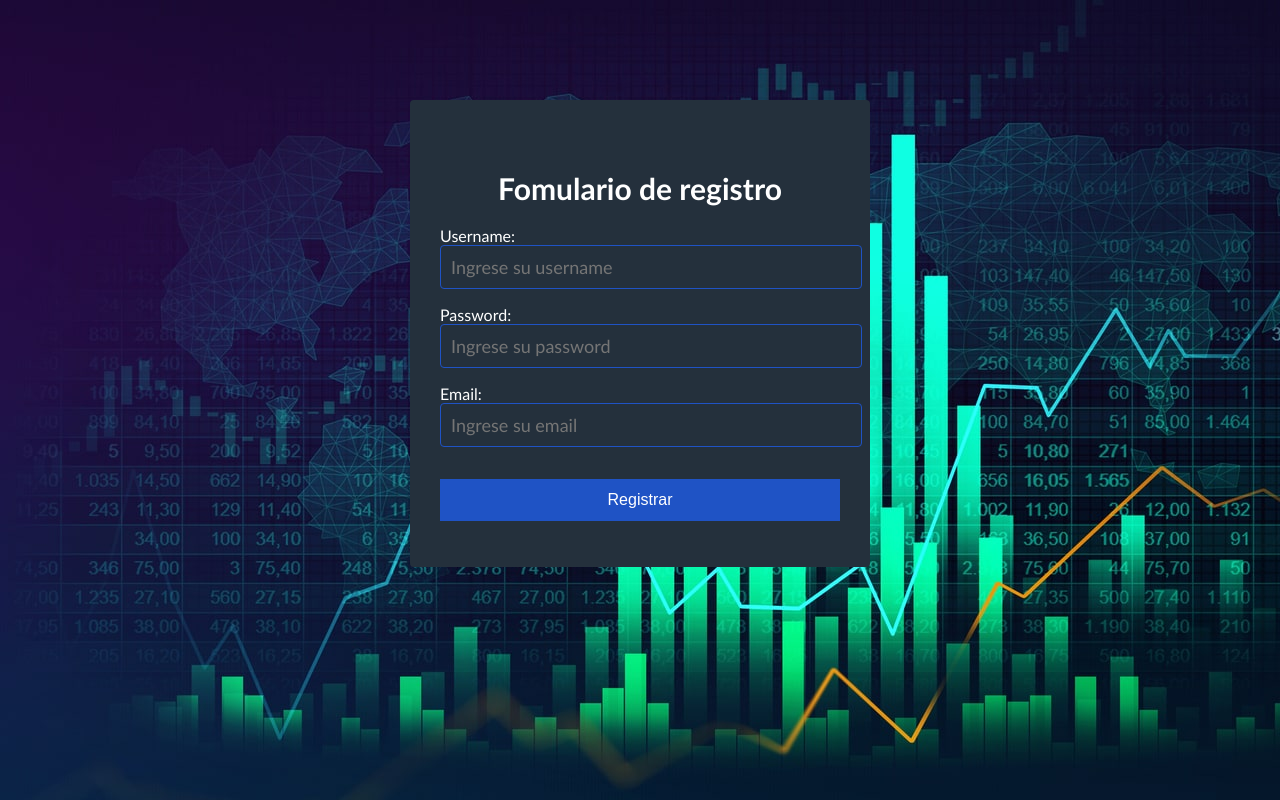
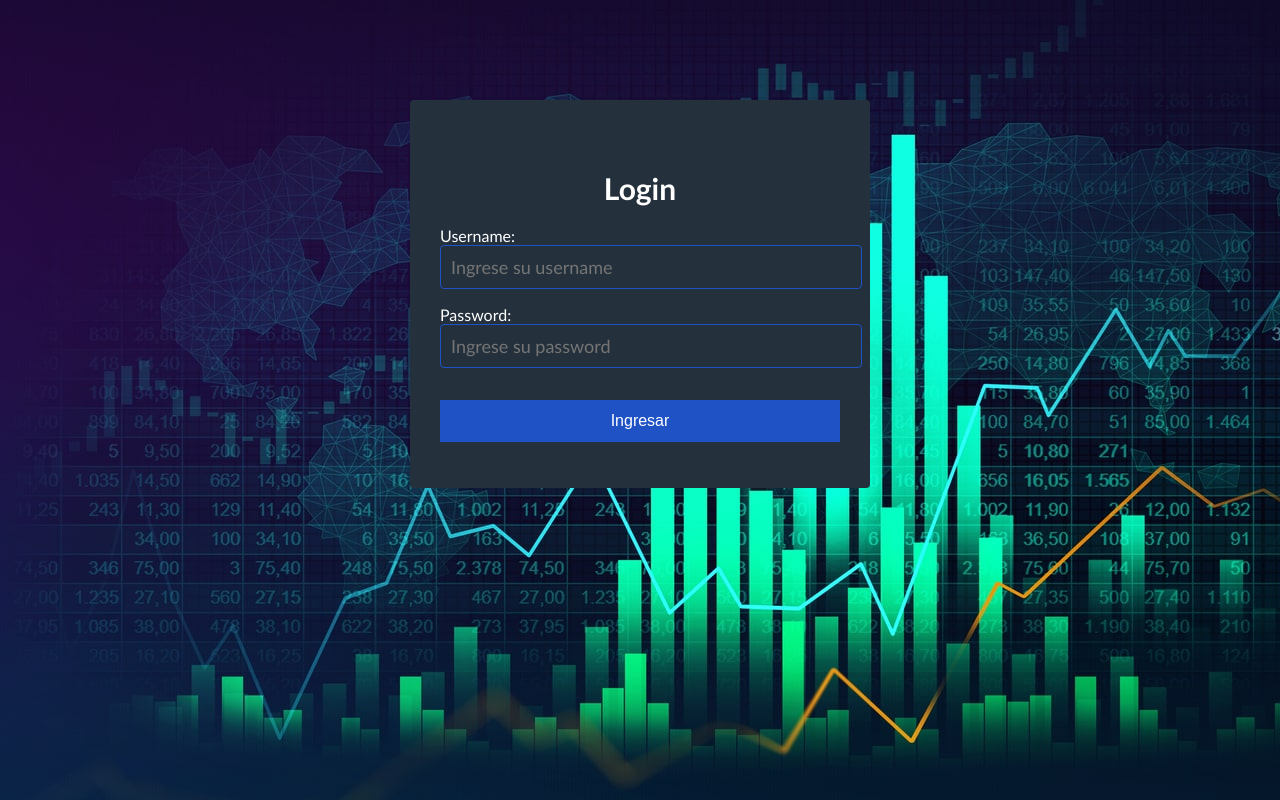
Before and after one commit to Ereiclo/stonks, a Django app: template core/stocks/templates/stocks/index.html in a window 1280 px wide. Run offline with Django 4.2, Linux system fonts and the light colour scheme; the template is opened without the code that fills it, so the values that code supplies are empty.

Commit message:
login view endpoint development

```diff
--- a/core/stocks/templates/stocks/index.html
+++ b/core/stocks/templates/stocks/index.html
@@ -4,62 +4,24 @@
 
 <head>
 
-	<title>Formulario de registro</title>
+	<title>Login</title>
 	<link rel="stylesheet" type="text/css" href="{%static 'stocks/style.css' %}">
 </head>
 <body>
 
-	<form class="form-register " id="form">
-		<center><h4>Fomulario de registro</h4></center>
 
-		<label for="username">Username:</label>
+	<form class="form-register ">
+		<center><h4>Login</h4></center>
+		<label for="username">Username:<//label>
 		<input class="controls" type="text" name="username" id="username" placeholder="Ingrese su username">
-		<label for="password">Password:</label>
-		<input class="controls" type="password" name="password" id="password" placeholder="Ingrese su password">
-		<label for="password">Email:</label>
-		<input class="controls" type="text" name="email" id="email" placeholder="Ingrese su email">
+		<label for="password">Password:<//label>
+		<input class="controls" type="text" name="password" id="password" placeholder="Ingrese su password">
 
-		<input class="boton" type="submit" value="Registrar" >
+
+		<input class="boton2" type="submit" value="Ingresar" >
 
 	</form>
 
 
 </body>
-    <script>
-
-	function setCookie(cname, cvalue, exdays) {
-		    const d = new Date();
-		    d.setTime(d.getTime() + (exdays * 24 * 60 * 60 * 1000));
-		    let expires = "expires="+d.toUTCString();
-		    document.cookie = cname + "=" + cvalue + ";" + expires + ";path=/";
-	}
-
-
-	document.getElementById("form").onsubmit = e => {
-
-	    e.preventDefault();
-
-
-	    fetch('http://127.0.0.1:8000/accounts/api/auth/register',{
-		method: 'POST',
-		body: JSON.stringify({
-		    'username': document.getElementById("username").value,
-		    'password': document.getElementById("password").value,
-		    'email': document.getElementById("email").value
-		}),
-		headers: {
-		    "Content-Type": "application/json"
-		}
-	    }).then(r => r.json()).then(json => {
-		console.log(json)
-		setCookie("token",json['token'],1)
-
-
-	    })
-
-
-
-	}
-
-    </script>
 </html>
--- a/core/stocks/urls.py
+++ b/core/stocks/urls.py
@@ -3,6 +3,6 @@ from django.urls import path
 from . import views
 
 urlpatterns = [
-    path('', views.index, name="index"),
-    path('register/', views.IndexView.as_view(), name="register"),
+    path('register/', views.RegisterView.as_view(), name="register"),
+    path('', views.IndexView.as_view(), name="index"),
 ]
```
Also changed, not shown: core/stocks/templates/stocks/register.html (added, +65 -0 lines), core/stocks/views.py (+7 -0 lines).
